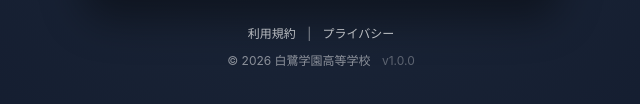
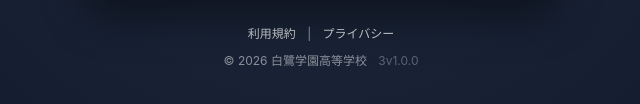
Before and after one commit to rasutopi/rstp-unblocker, a website: page public/html/index.html in a window 1280 px wide. Shown: the part 626-730 px from the top of the page, 319-959 px from the left. Drawn offline with Linux system fonts and the light colour scheme; files whose address does not match are found by name.

Commit message:
Update index.html

```diff
--- a/public/html/index.html
+++ b/public/html/index.html
@@ -204,7 +204,7 @@
     <footer>
         <a href="/terms">利用規約</a> | <a href="/privacy">プライバシー</a>
         <div style="margin-top: 10px;">
-            &copy; 2026 白鷺学園高等学校 <span style="margin-left: 8px; opacity: 0.6;">v1.0.0</span>
+            &copy; 2026 白鷺学園高等学校 <span style="margin-left: 8px; opacity: 0.6;">3v1.0.0</span>
         </div>
     </footer>
 </div>
```
